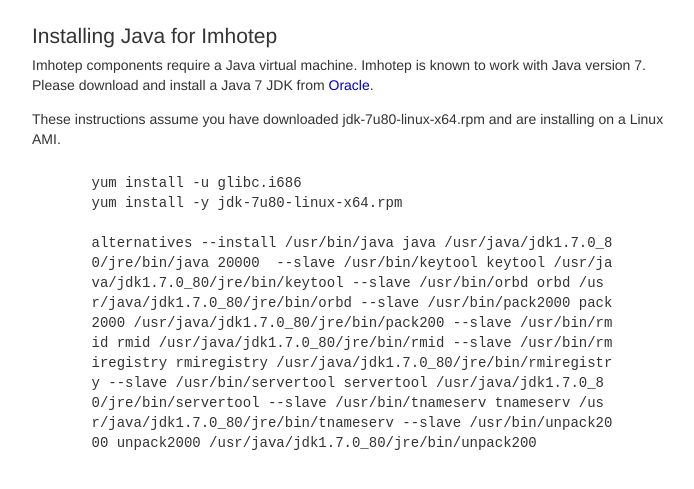
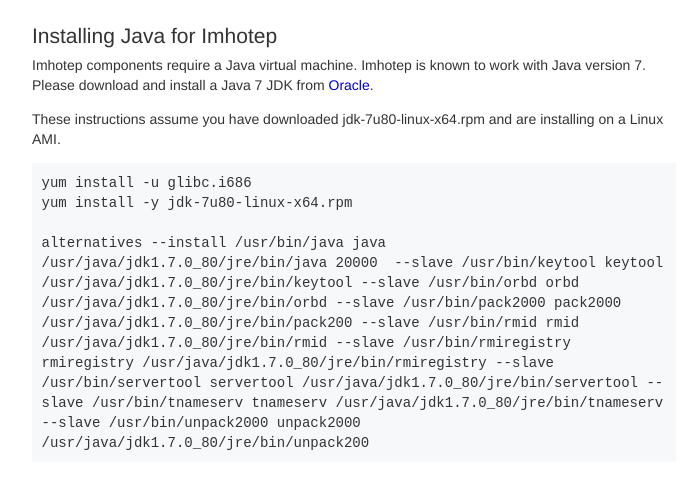
Before and after one commit to indeedeng-alpha/imhotep-docs, a Jekyll site: the page built from docs/aws/install-java.md, in a window 1280 px wide. Shown: the top 489 px of the page, without its empty margins (38-732 px from the left). Built offline with Jekyll 4.4.1, drawn with Linux system fonts in a browser that asks for light colours; nearby versions of some CDN libraries.

Commit message:
code style changes

```diff
--- a/assets/css/indeed-styles.css
+++ b/assets/css/indeed-styles.css
@@ -77,15 +77,14 @@
 pre {
   font-size: 14px;
   border: none;
-  margin-left: 50px;
-  margin-right: 50px;
   margin-bottom: 14px;
   border-radius: 0;
-  background-color: #f8f8f8;
+  background-color: #f6f8fa !important;
 }
 
 code {
-  font-family: 'Courier New', Courier, monospace, serif
+  font-family: 'Courier New', Courier, monospace, serif;
+  word-break: break-word;
 }
 
 .row {
```
